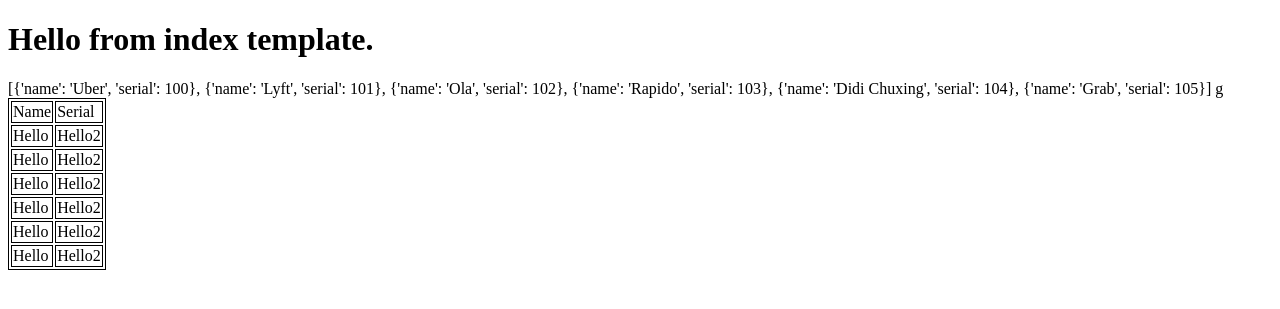
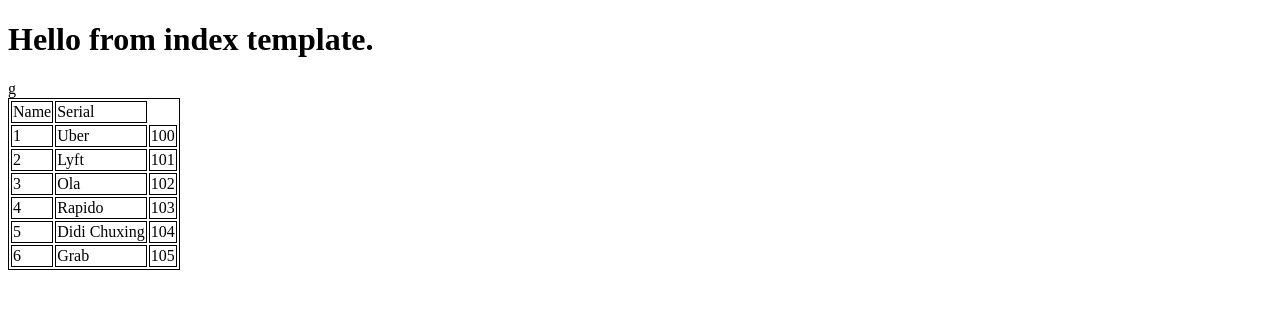
Before and after one commit to sourinsarkar/django-learn, a Django app: page /pagex in a window 1280 px wide. Shown: the top 309 px of the page. Run offline with Django 5.2, Linux system fonts and the light colour scheme.

Commit message:
Started with basic DTL

```diff
--- a/home/templates/index.html
+++ b/home/templates/index.html
@@ -13,8 +13,6 @@
 <body>
     <h1>Hello from index template.</h1>
 
-    {{ companylist }}
-
     <table>
         <tr>
             <td>Name</td>
@@ -23,8 +21,9 @@
         {% for company in companylist %}
 
         <tr>
-            <td>Hello</td>
-            <td>Hello2</td>
+            <td>{{ forloop.counter }}</td>
+            <td>{{ company.name }}</td>
+            <td>{{ company.serial }}</td>
         </tr>
 
         {% endfor %}
```
